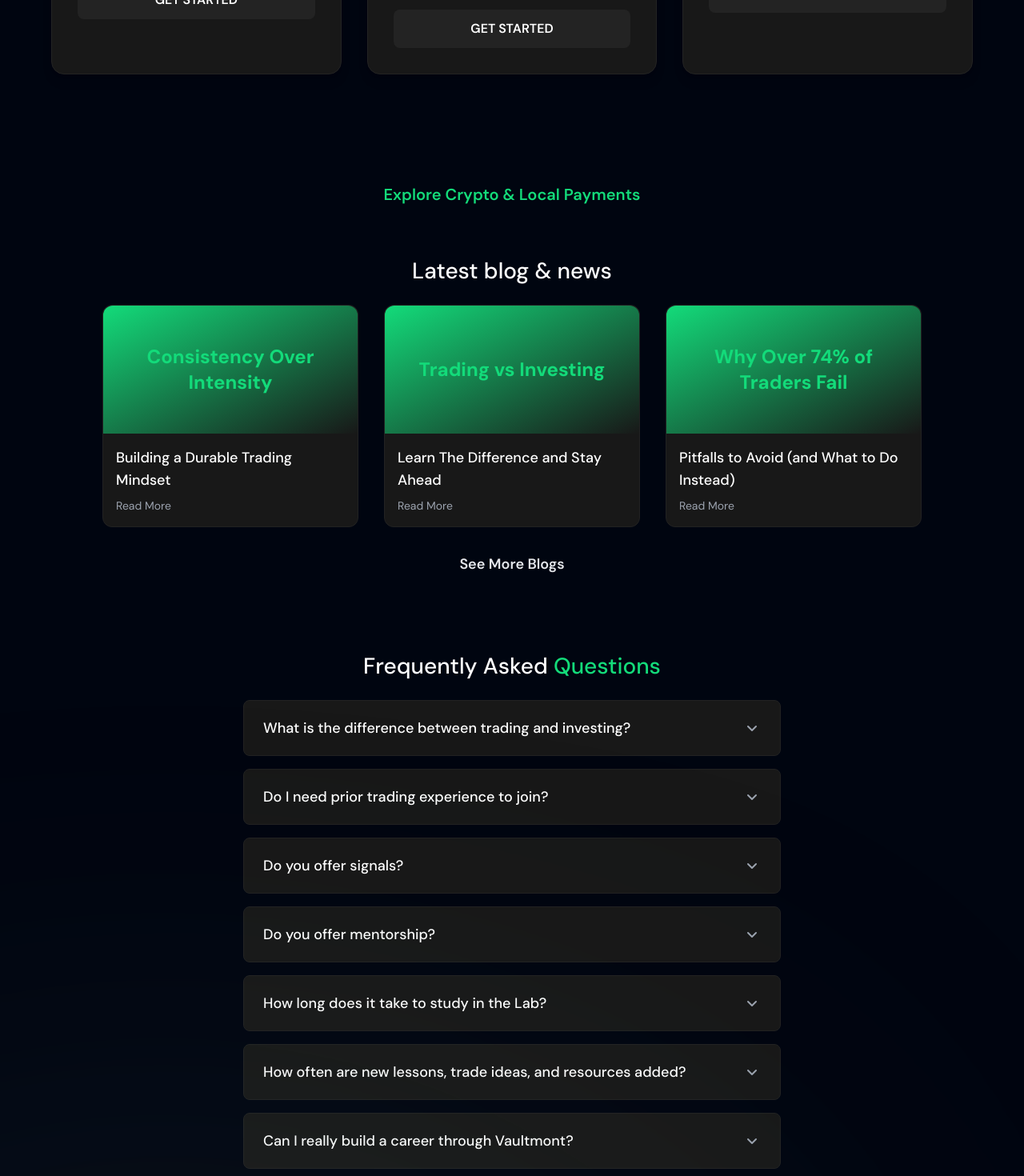
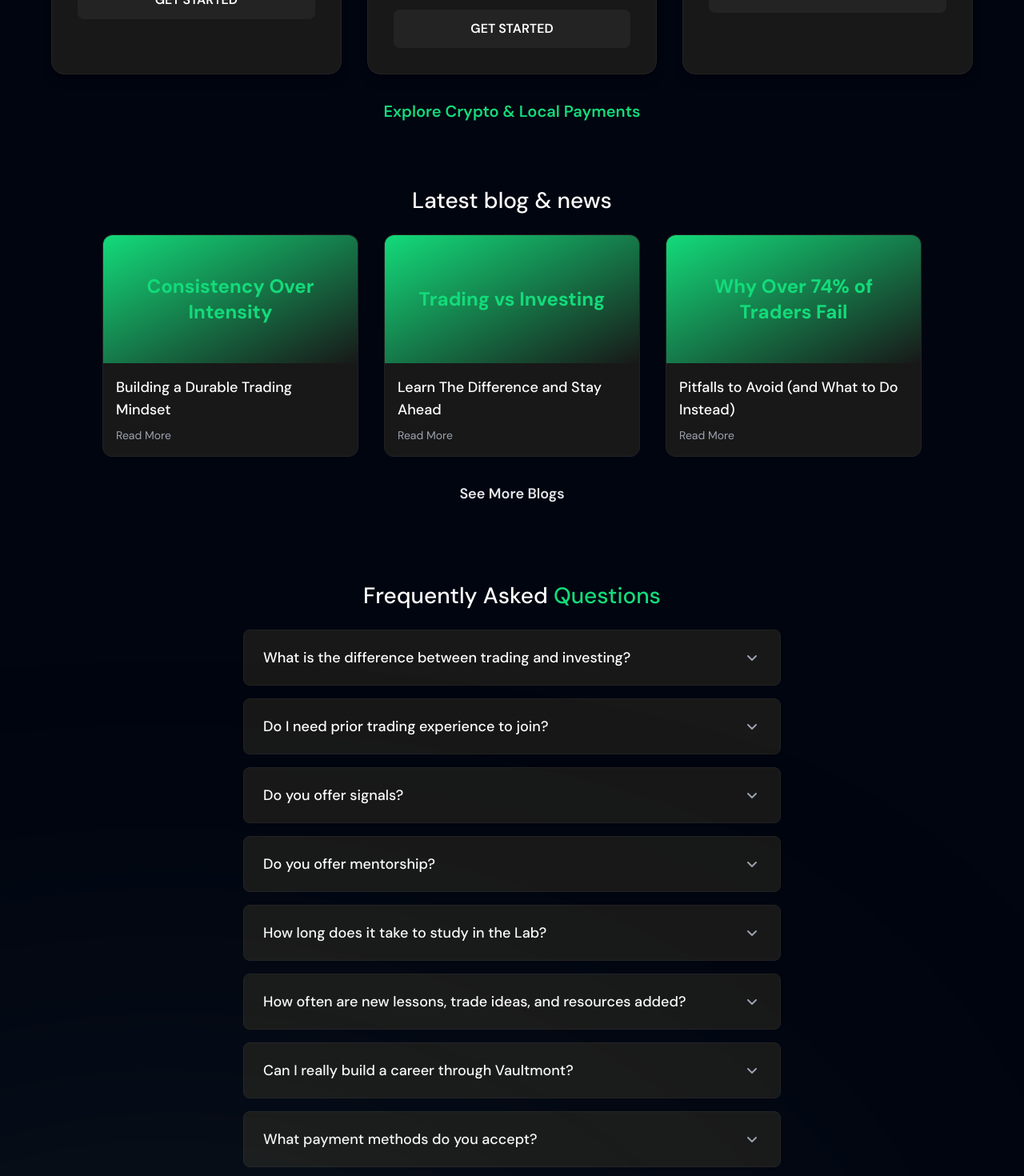
Before and after one commit to devosumba/Vaultmont-Lab, a Next.js app: page / in a window 1280 px wide. Shown: the part 7080-8550 px from the top of the page at 80% size. Built offline with nearby package versions, Linux system fonts and the light colour scheme.

Commit message:
Adjust spacing and positioning for 'Explore Crypto & Local Payments' section

```diff
--- a/src/components/Home/FAQ/index.tsx
+++ b/src/components/Home/FAQ/index.tsx
@@ -329,8 +329,8 @@ export default function FAQ() {
         </div>
       </section>
       {/* Blog Section (Restored Original) */}
-  <section className="pt-2 pb-12 bg-darkmode flex flex-col items-center">
-        <div className="w-full flex justify-center mb-16">
+  <section className="-mt-24 pb-12 bg-darkmode flex flex-col items-center">
+        <div className="w-full flex justify-center mb-20">
           <a
             href="https://discordapp.com/channels/1409224081693474816/1409572846690242691"
             target="_blank"
@@ -389,7 +389,7 @@ export default function FAQ() {
         </div>
       </section>
       {/* FAQ Section */}
-  <section className="py-12 bg-darkmode flex flex-col items-center">
+  <section className="pt-12 pb-20 bg-darkmode flex flex-col items-center">
         <h2 className="font-medium sm:text-28 text-18 text-center text-white mb-6">Frequently Asked <span style={{color: '#13db7a'}}>Questions</span></h2>
         <div className="space-y-4 w-full max-w-2xl flex flex-col items-center">
           {faqs.map((faq, idx) => (
```
